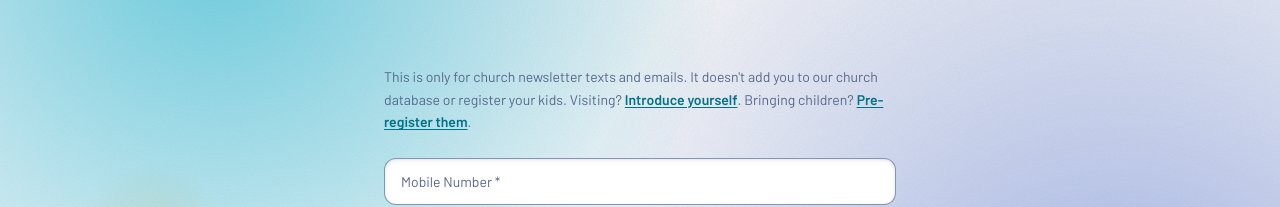
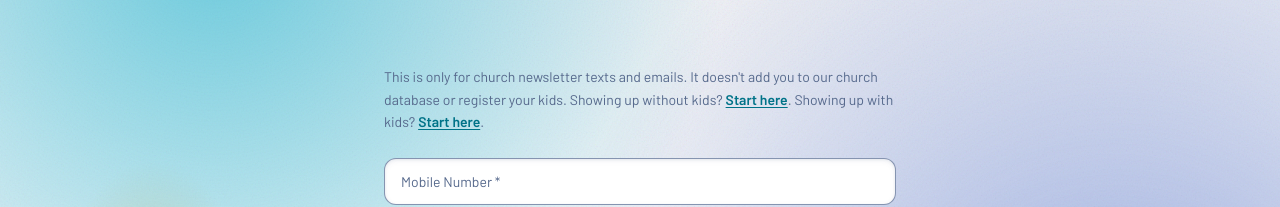
Before and after one commit to Brainerd-Baptist/bbc-website, a Next.js app: page /connect/stay-connected in a window 1280 px wide. Shown: the part 357-564 px from the top of the page. Built offline with nearby package versions, Linux system fonts and the light colour scheme; no server answers; a web font is replaced by a local one.

Commit message:
Kids/visitor routing: 'Showing up with/without kids? Start here' notes
Co-Authored-By: Claude Sonnet 5.5 <noreply@anthropic.com>
Claude-Session: https://claude.ai/code/session_012tzpjegsX4EHrAHYBG3hvf

```diff
--- a/app/connect/next-step/page.tsx
+++ b/app/connect/next-step/page.tsx
@@ -28,8 +28,8 @@ export default async function NextStepPage({
       />
       <Section className="pb-24 px-6">
         <div className="max-w-2xl mx-auto">
-          <FormRouteNote className="mb-6" href="/ministries/kids#pre-register" linkLabel="Pre-register your kids instead.">
-            This adds you to our church database so a pastor can follow up. Registering children for Sunday?
+          <FormRouteNote className="mb-6" href="/ministries/kids#pre-register" linkLabel="Start here.">
+            This adds you to our church database so a pastor can follow up. Showing up with kids?
           </FormRouteNote>
           <p className="text-sm text-fg-muted leading-relaxed mb-6">
             Thinking about baptism? It&apos;s simply the next step after being
--- a/app/connect/stay-connected/page.tsx
+++ b/app/connect/stay-connected/page.tsx
@@ -17,13 +17,13 @@ export default function StayConnectedPage() {
         <div className="max-w-lg mx-auto">
           <p className="text-sm text-fg-muted leading-relaxed mb-6">
             This is only for church newsletter texts and emails. It doesn&apos;t add you to our
-            church database or register your kids. Visiting?{" "}
-            <Link href="/visit#connect" className="text-accent-text font-semibold underline underline-offset-2">
-              Introduce yourself
+            church database or register your kids. Showing up without kids?{" "}
+            <Link href="/visit#connect" aria-label="Start here if you're showing up without kids" className="text-accent-text font-semibold underline underline-offset-2">
+              Start here
             </Link>
-            . Bringing children?{" "}
-            <Link href="/ministries/kids#pre-register" className="text-accent-text font-semibold underline underline-offset-2">
-              Pre-register them
+            . Showing up with kids?{" "}
+            <Link href="/ministries/kids#pre-register" aria-label="Start here if you're showing up with kids" className="text-accent-text font-semibold underline underline-offset-2">
+              Start here
             </Link>
             .
           </p>
--- a/app/ministries/kids/page.tsx
+++ b/app/ministries/kids/page.tsx
@@ -578,10 +578,10 @@ export default function KidsPage() {
           <FormRouteNote
             className="text-center max-w-md mx-auto mb-8"
             href="/visit#connect"
-            linkLabel="Introduce yourself instead."
+            linkLabel="Start here."
           >
-            This form is for families registering children for Sunday. No kids to
-            register?
+            This form registers your children for Sunday check-in. Showing up
+            without kids?
           </FormRouteNote>
           <KidsRegistrationForm />
           <p className="text-center text-fg-muted text-sm mt-8">
--- a/components/connect/ConnectForm.tsx
+++ b/components/connect/ConnectForm.tsx
@@ -231,8 +231,8 @@ export default function ConnectForm({
 
   return (
     <form onSubmit={handleSubmit} noValidate className="space-y-6">
-      <FormRouteNote href="/ministries/kids#pre-register" linkLabel="Pre-register your kids.">
-        Bringing children with you? Skip the line at check-in.
+      <FormRouteNote href="/ministries/kids#pre-register" linkLabel="Start here.">
+        Showing up with kids?
       </FormRouteNote>
       {/* Name row */}
       <div className="grid grid-cols-1 sm:grid-cols-2 gap-4">
```
